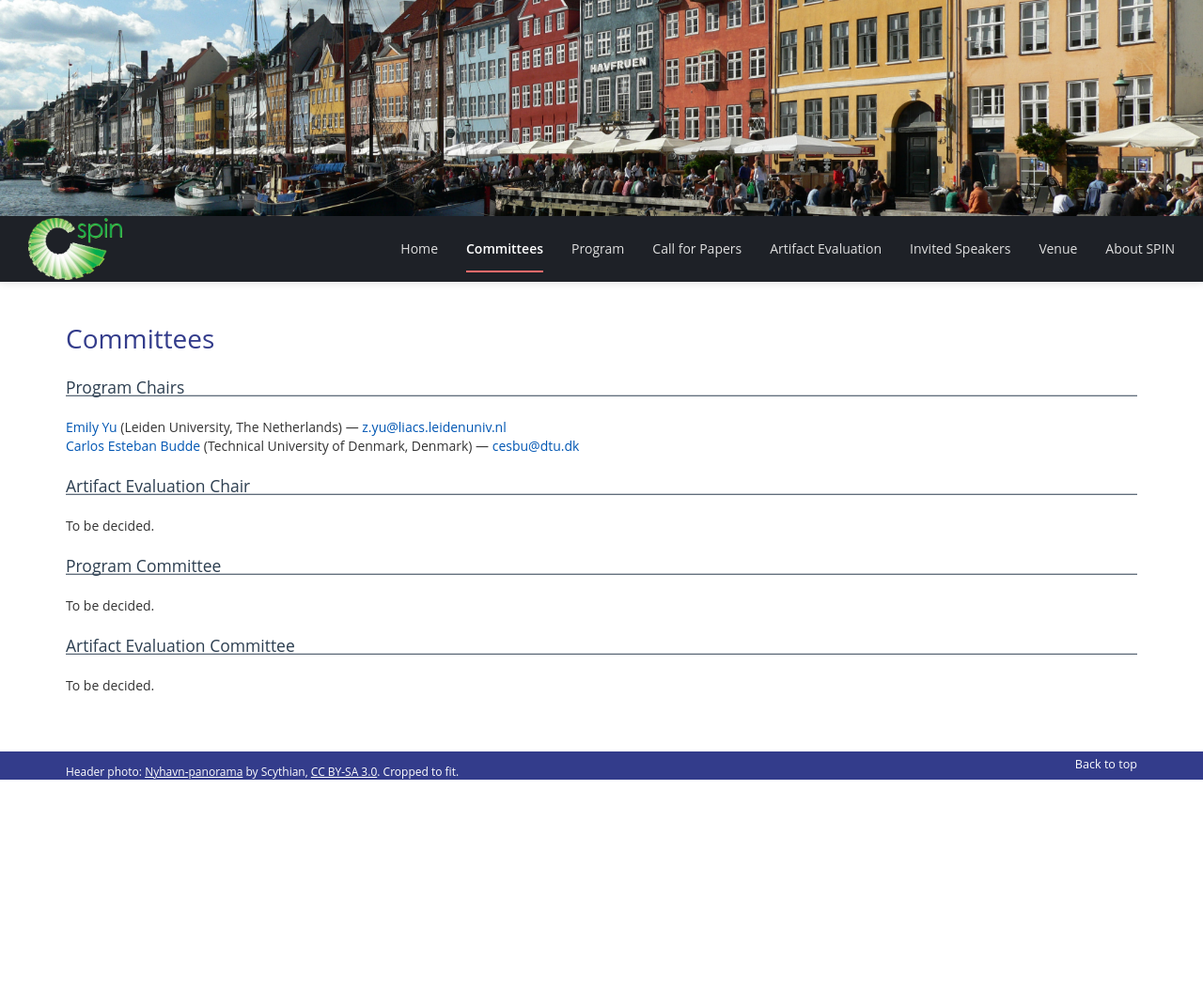
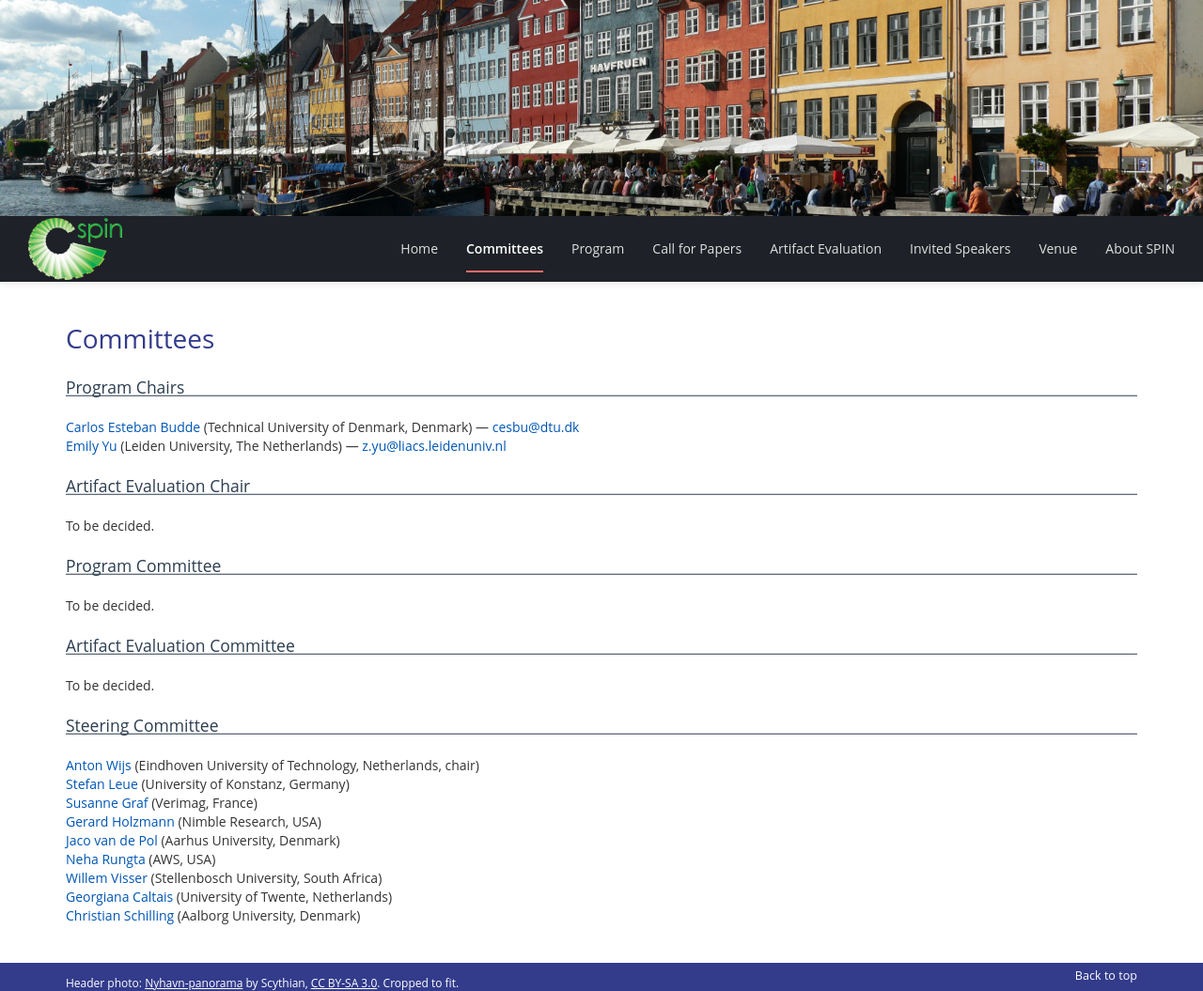
Before and after one commit to SPIN-web/SPIN2027, a Jekyll site: the page built from _pages/committees.md, in a window 1280 px wide. Shown: the whole page at 94% size. Built offline with Jekyll 4.4.1, drawn with Linux system fonts in a browser that asks for light colours; nearby versions of some CDN libraries; before the commit the page ends 900 px from its top, so only the background shows below that.

Commit message:
Order program chairs alphabetically and restore steering committee

```diff
--- a/_pages/committees.md
+++ b/_pages/committees.md
@@ -9,8 +9,8 @@ title: Committees
 
 ## Program Chairs
 
+[Carlos Esteban Budde](https://www.dtu.dk/english/person/carlos-esteban-budde?id=219203&entity=profile) (Technical University of Denmark, Denmark) — <cesbu@dtu.dk>
 [Emily Yu](https://emilyyyu.github.io/) (Leiden University, The Netherlands) — <z.yu@liacs.leidenuniv.nl>
-[Carlos Esteban Budde](https://www.dtu.dk/english/person/carlos-esteban-budde?id=219203&entity=profile) (Technical University of Denmark, Denmark) — <cesbu@dtu.dk>
 
 ## Artifact Evaluation Chair
 
@@ -23,3 +23,15 @@ To be decided.
 ## Artifact Evaluation Committee
 
 To be decided.
+
+## Steering Committee
+
+[Anton Wijs](https://www.win.tue.nl/~awijs/) (Eindhoven University of Technology, Netherlands, chair)
+[Stefan Leue](https://www.sen.uni-konstanz.de/members/prof-dr-stefan-leue/) (University of Konstanz, Germany)
+[Susanne Graf](http://www-verimag.imag.fr/~graf/) (Verimag, France)
+[Gerard Holzmann](https://spinroot.com/gerard/) (Nimble Research, USA)
+[Jaco van de Pol](https://cs.au.dk/~jaco/) (Aarhus University, Denmark)
+[Neha Rungta](https://www.amazon.science/author/neha-rungta) (AWS, USA)
+[Willem Visser](http://www.cs.sun.ac.za/~wvisser/) (Stellenbosch University, South Africa)
+[Georgiana Caltais](https://www.georgianacaltais.com/) (University of Twente, Netherlands)
+[Christian Schilling](https://www.christianschilling.net/) (Aalborg University, Denmark)
```
Also changed, not shown: README.md (+1 -1 lines), _pages/index.md (+1 -1 lines).
